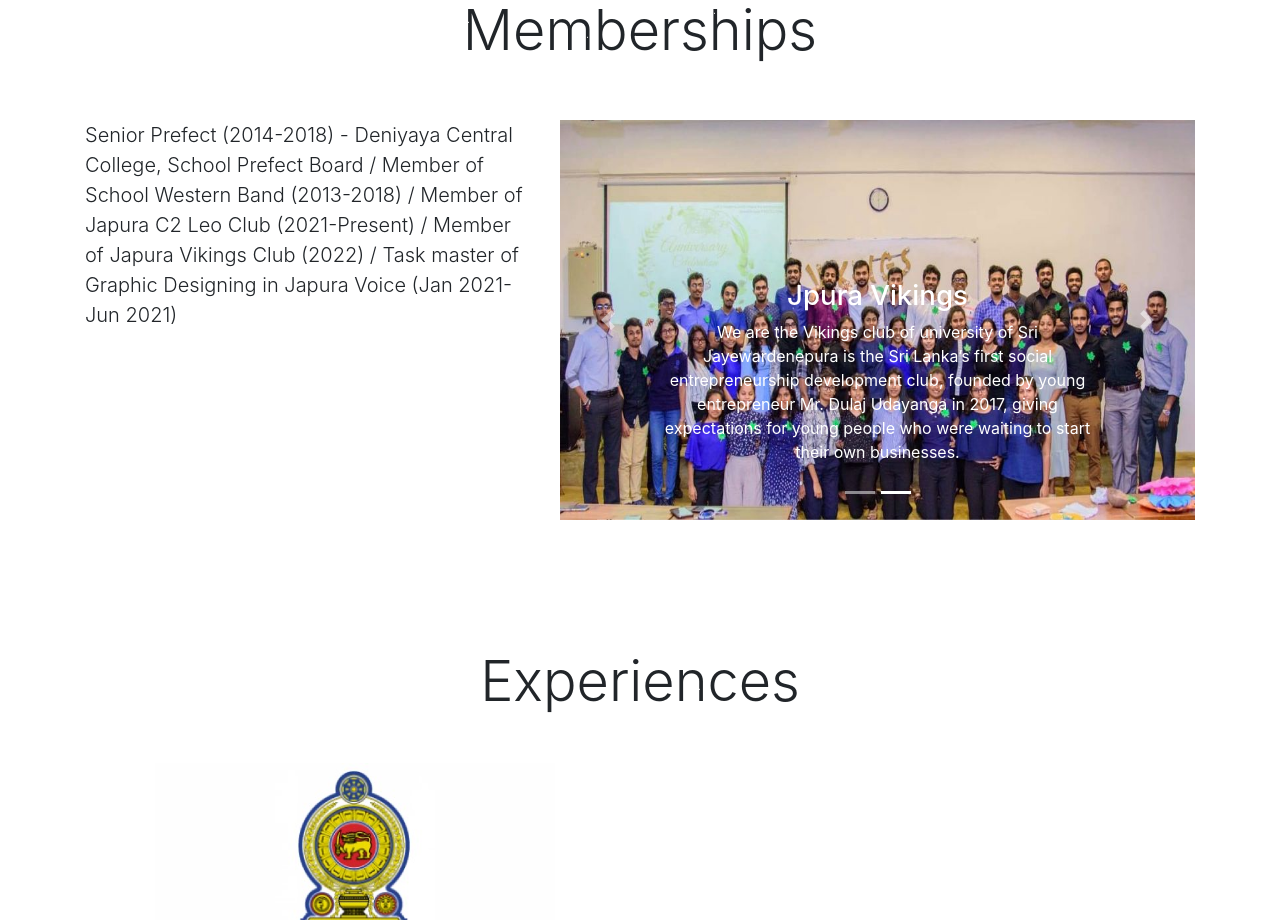
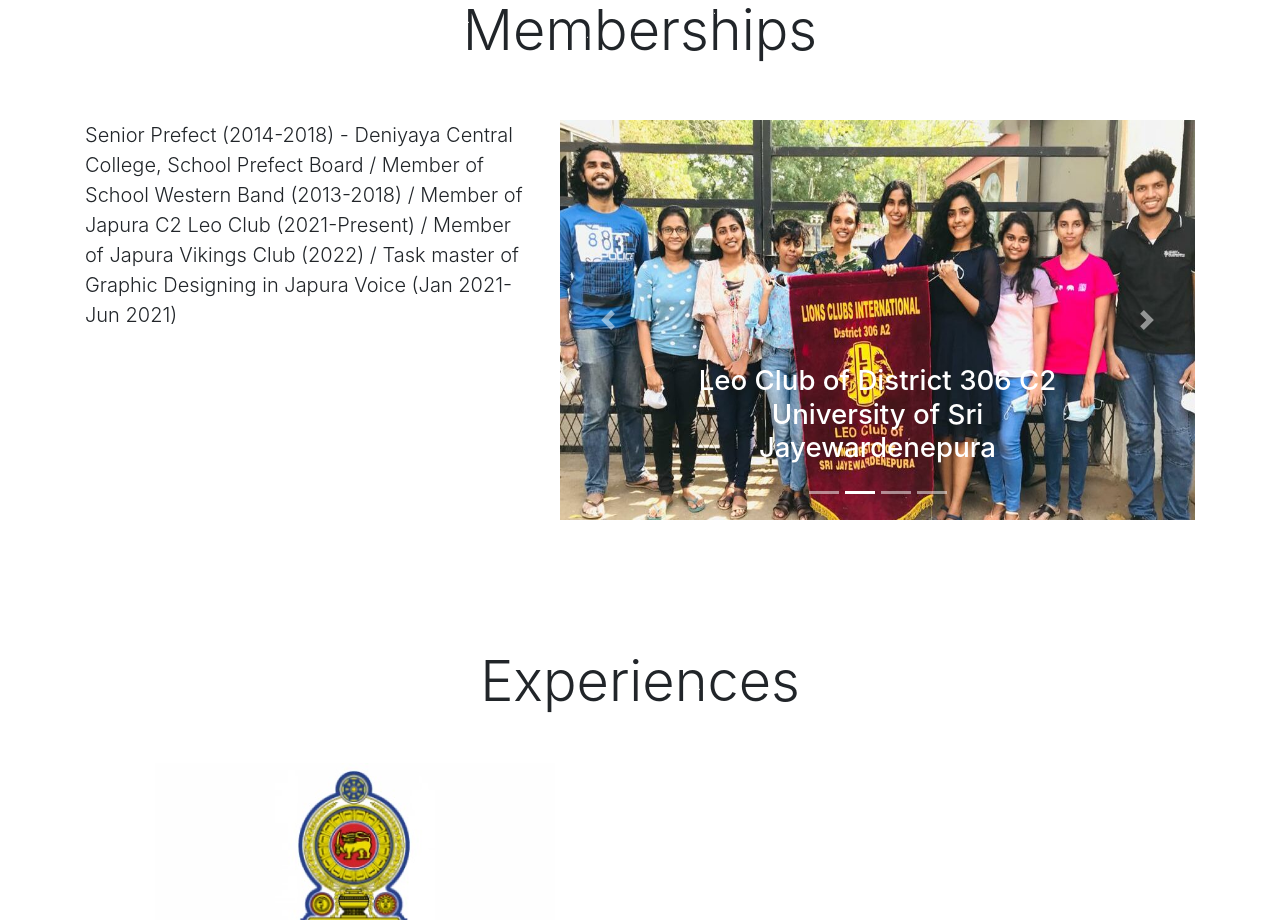
Before and after one commit to MaleeshaTHC/MaleeshaTHC-Portfolio, a React (Create React App) app: page / in a window 1280 px wide. Shown: the part 2480-3400 px from the top of the page. Built offline with nearby package versions, Linux system fonts and the light colour scheme; no server answers.

Commit message:
add memberships

```diff
--- a/src/editable-stuff/config.js
+++ b/src/editable-stuff/config.js
@@ -67,14 +67,24 @@
     "Senior Prefect (2014-2018) - Deniyaya Central College, School Prefect Board / Member of School Western Band (2013-2018) / Member of Japura C2 Leo Club (2021-Present) / Member of Japura Vikings Club (2022) / Task master of Graphic Designing in Japura Voice (Jan 2021-Jun 2021)",
   images: [
     {
+      img: require("../assets/img/prefects.jpeg"),
+      label: "Board of Prefects - DCC",
+      paragraph: ""
+    },
+    {
       img: require("../assets/img/leo.jpeg"),
       label: "Leo Club of District 306 C2 University of Sri Jayewardenepura",
-      paragraph: "Leo Club of District 306 C2 University of Sri Jayewardenepura sponsored by Lions Club of Colombo Chariot is established in the year 2019 to encourage youths to develop leadership qualities by participating in social activities."
+      paragraph: ""
     },
     {
       img: require("../assets/img/vikings.jpg"),
       label: "Jpura Vikings",
-      paragraph: "We are the Vikings club of university of Sri Jayewardenepura is the Sri Lanka’s first social entrepreneurship development club, founded by young entrepreneur Mr. Dulaj Udayanga in 2017, giving expectations for young people who were waiting to start their own businesses."
+      paragraph: ""
+    },
+    {
+      img: require("../assets/img/voice.jpg"),
+      label: "Jpura Voice",
+      paragraph: ""
     },
   ],
   imageSize: {
```
Also changed, not shown: src/assets/img/prefects.jpg (added), src/assets/img/voice.png (added).
